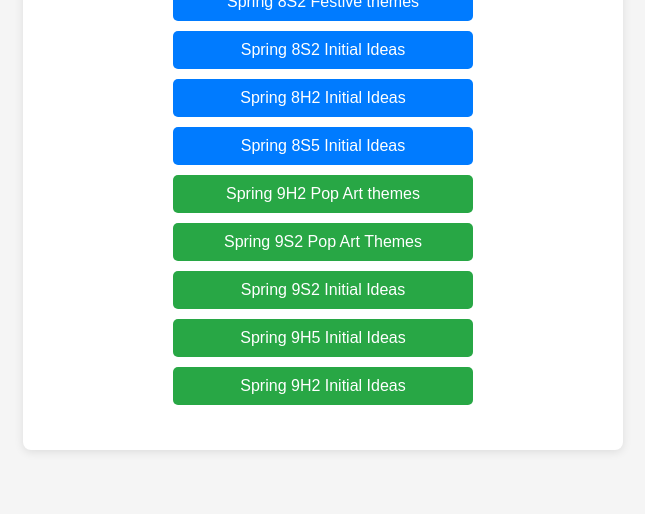
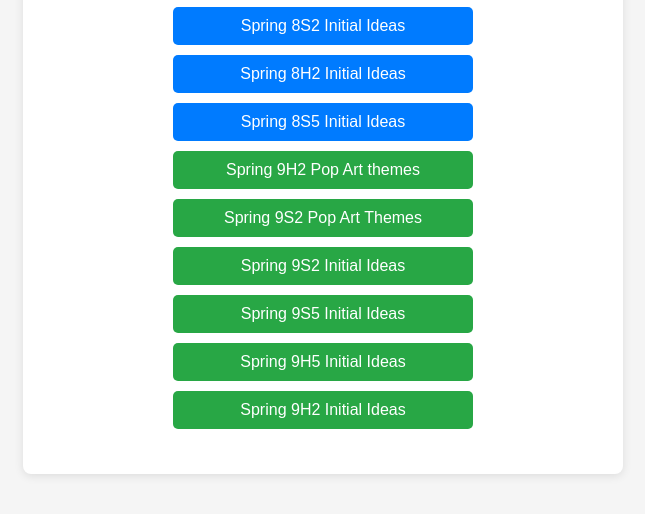
Before and after one commit to beatsaway/2025SpringDT, a plain HTML site: page index.html in a window 1280 px wide. Shown: the part 248-762 px from the top of the page, without its empty margins (317-962 px from the left). Drawn offline with Linux system fonts and the light colour scheme.

Commit message:
Update index.html

```diff
--- a/index.html
+++ b/index.html
@@ -97,6 +97,7 @@
         <a href="9H2theme/9h2themes.html" class="btn btn-year9">Spring 9H2 Pop Art themes</a>
         <a href="9S2theme/9s2theme.html" class="btn btn-year9">Spring 9S2 Pop Art Themes</a>
         <a href="9S2initial/9s2ideas.html" class="btn btn-year9">Spring 9S2 Initial Ideas</a>
+        <a href="9s5initial/9s5ideas.html" class="btn btn-year9">Spring 9S5 Initial Ideas</a>
         <a href="9h5initial/9h5ideas.html" class="btn btn-year9">Spring 9H5 Initial Ideas</a>
 
         <a href="9h2initial/9h2ideas.html" class="btn btn-year9">Spring 9H2 Initial Ideas</a>
```
